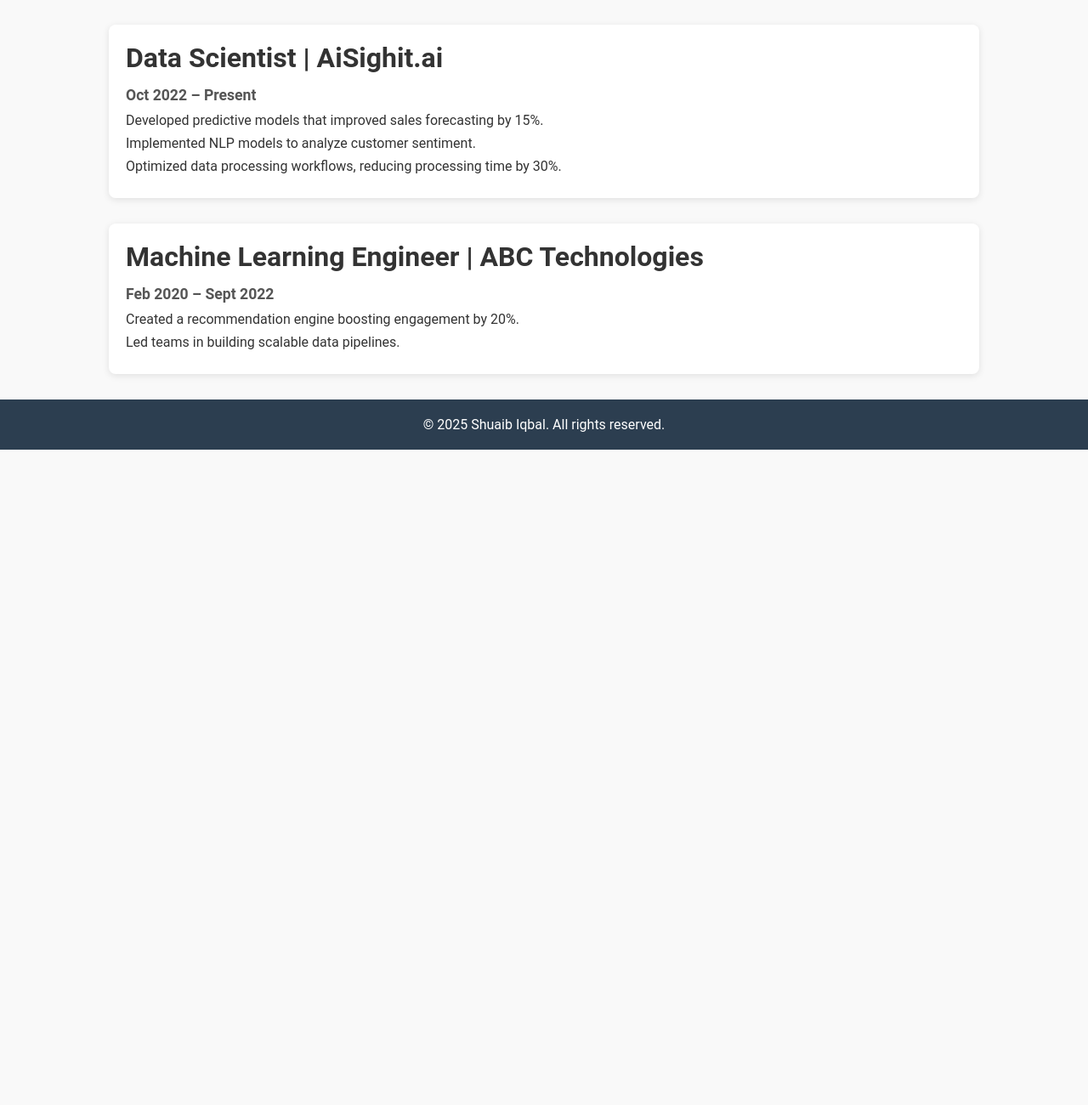
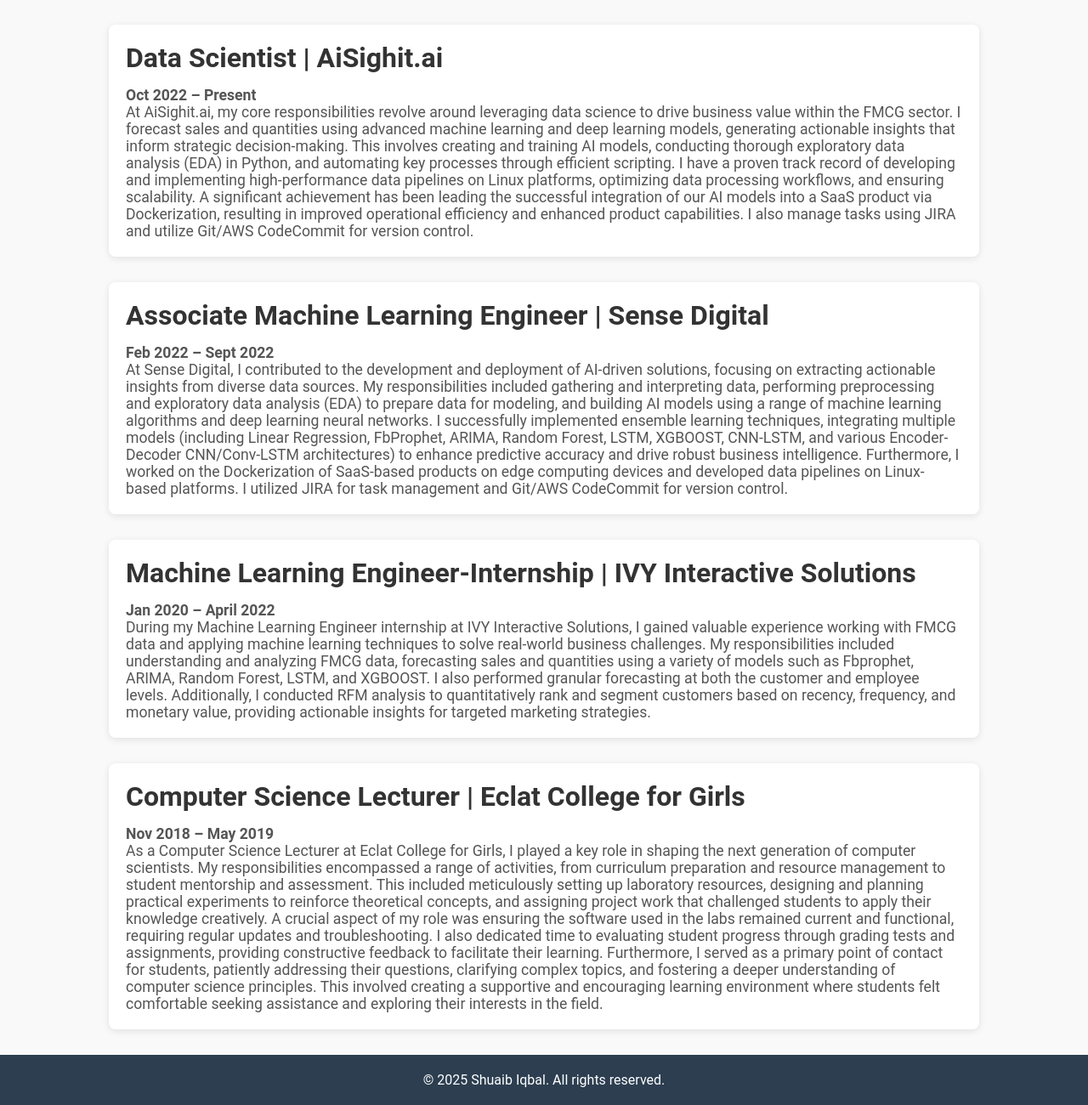
Before and after one commit to Shuaibiqbal/portfolio, a plain HTML site: page experience.html in a window 1280 px wide. Shown: the part 220-1520 px from the top of the page at 85% size. Before the commit the page ends 800 px from the top, so only its background shows below. Drawn offline with Linux system fonts and the light colour scheme.

Commit message:
Experience Corrected

```diff
--- a/experience.html
+++ b/experience.html
@@ -90,6 +90,7 @@
         .card p {
             font-size: 1.1rem;
             color: #555;
+            text-indent: 10;
         }
 
         .card ul {
@@ -138,23 +139,69 @@
         <section class="section card">
             <h2>Data Scientist | AiSighit.ai</h2>
             <p><strong>Oct 2022 – Present</strong></p>
-            <ul>
+            <!-- <ul>
                 <li>Developed predictive models that improved sales forecasting by 15%.</li>
                 <li>Implemented NLP models to analyze customer sentiment.</li>
                 <li>Optimized data processing workflows, reducing processing time by 30%.</li>
-            </ul>
+            </ul> -->
+            <p>
+                At AiSighit.ai, my core responsibilities revolve around leveraging data science to drive business value within the FMCG sector.
+                I forecast sales and quantities using advanced machine learning and deep learning models, generating actionable insights that inform strategic decision-making.
+                This involves creating and training AI models, conducting thorough exploratory data analysis (EDA) in Python, and automating key processes through
+                efficient scripting.  I have a proven track record of developing and implementing high-performance data pipelines on Linux platforms, optimizing data
+                processing workflows, and ensuring scalability.  A significant achievement has been leading the successful integration of our AI models into a
+                SaaS product via Dockerization, resulting in improved operational efficiency and enhanced product capabilities.  I also manage tasks using JIRA
+                and utilize Git/AWS CodeCommit for version control.
+            </p>
         </section>
 
         <section class="section card">
-            <h2>Machine Learning Engineer | ABC Technologies</h2>
-            <p><strong>Feb 2020 – Sept 2022</strong></p>
-            <ul>
+            <h2>Associate Machine Learning Engineer | Sense Digital</h2>
+            <p><strong>Feb 2022 – Sept 2022</strong></p>
+            <!-- <ul>
                 <li>Created a recommendation engine boosting engagement by 20%.</li>
                 <li>Led teams in building scalable data pipelines.</li>
-            </ul>
+            </ul> -->
+            <p>
+                At Sense Digital, I contributed to the development and deployment of AI-driven solutions, focusing on extracting actionable insights from diverse data sources.
+                My responsibilities included gathering and interpreting data, performing preprocessing and exploratory data analysis (EDA) to prepare data for modeling, and
+                building AI models using a range of machine learning algorithms and deep learning neural networks.  I successfully implemented ensemble learning techniques,
+                integrating multiple models (including Linear Regression, FbProphet, ARIMA, Random Forest, LSTM, XGBOOST, CNN-LSTM, and various Encoder-Decoder CNN/Conv-LSTM
+                architectures) to enhance predictive accuracy and drive robust business intelligence.  Furthermore, I worked on the Dockerization of SaaS-based products on edge
+                computing devices and developed data pipelines on Linux-based platforms.  I utilized JIRA for task management and Git/AWS CodeCommit for version control.
+            </p>
         </section>
-    </div>
+        <section class="section card">
+            <h2>Machine Learning Engineer-Internship | IVY Interactive Solutions</h2>
+            <p><strong>Jan 2020 – April 2022</strong></p>
+            <!-- <ul>
+                <li>Created a recommendation engine boosting engagement by 20%.</li>
+                <li>Led teams in building scalable data pipelines.</li>
+            </ul> -->
+            <p>
+                During my Machine Learning Engineer internship at IVY Interactive Solutions, I gained valuable experience working with FMCG data and applying machine
+                learning techniques to solve real-world business challenges. My responsibilities included understanding and analyzing FMCG data, forecasting sales and
+                quantities using a variety of models such as Fbprophet, ARIMA, Random Forest, LSTM, and XGBOOST.  I also performed granular forecasting at both the
+                customer and employee levels.  Additionally, I conducted RFM analysis to quantitatively rank and segment customers based on recency, frequency, and
+                monetary value, providing actionable insights for targeted marketing strategies.
+            </p>
+        </section>
 
+    <section class="section card">
+        <h2>Computer Science Lecturer | Eclat College for Girls</h2>
+            <p><strong>Nov 2018 – May 2019</strong></p>
+        <p>
+            As a Computer Science Lecturer at Eclat College for Girls, I played a key role in shaping the next generation of computer scientists. My responsibilities
+            encompassed a range of activities, from curriculum preparation and resource management to student mentorship and assessment.  This included meticulously
+            setting up laboratory resources, designing and planning practical experiments to reinforce theoretical concepts, and assigning project work that challenged
+            students to apply their knowledge creatively.  A crucial aspect of my role was ensuring the software used in the labs remained current and functional, requiring
+            regular updates and troubleshooting.  I also dedicated time to evaluating student progress through grading tests and assignments, providing constructive feedback
+            to facilitate their learning.  Furthermore, I served as a primary point of contact for students, patiently addressing their questions, clarifying complex topics,
+            and fostering a deeper understanding of computer science principles.  This involved creating a supportive and encouraging learning environment where students felt
+             comfortable seeking assistance and exploring their interests in the field.
+        </p>
+    </section>
+</div>
     <footer>
         <p>&copy; 2025 Shuaib Iqbal. All rights reserved.</p>
     </footer>
```
